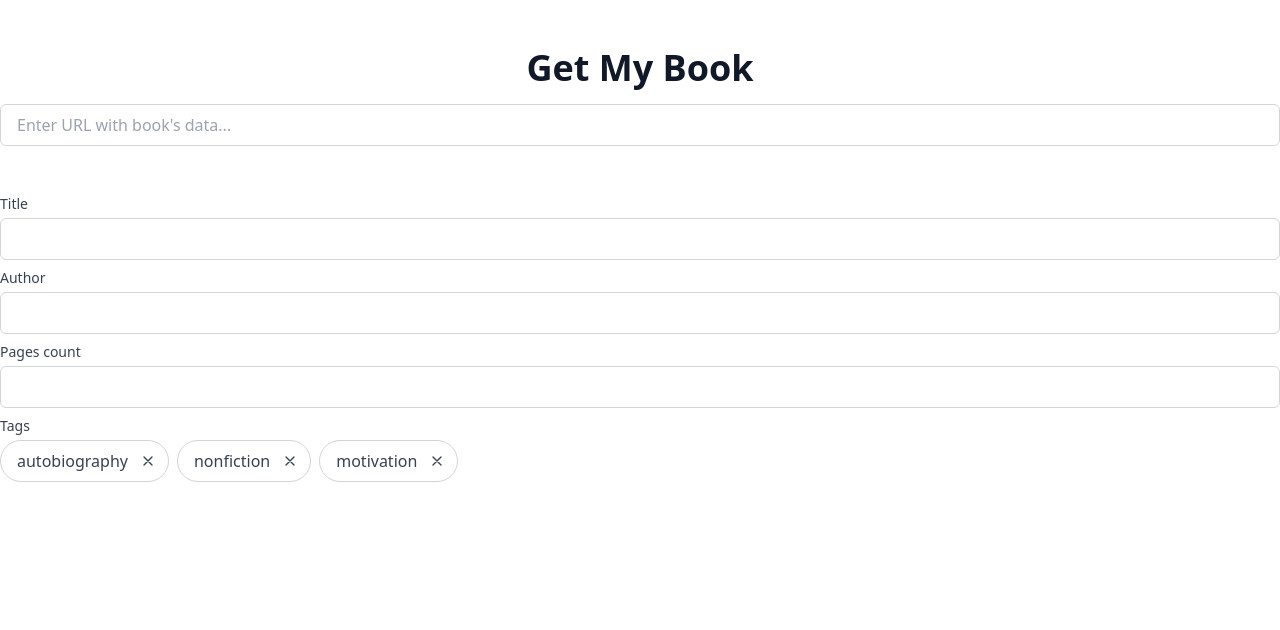
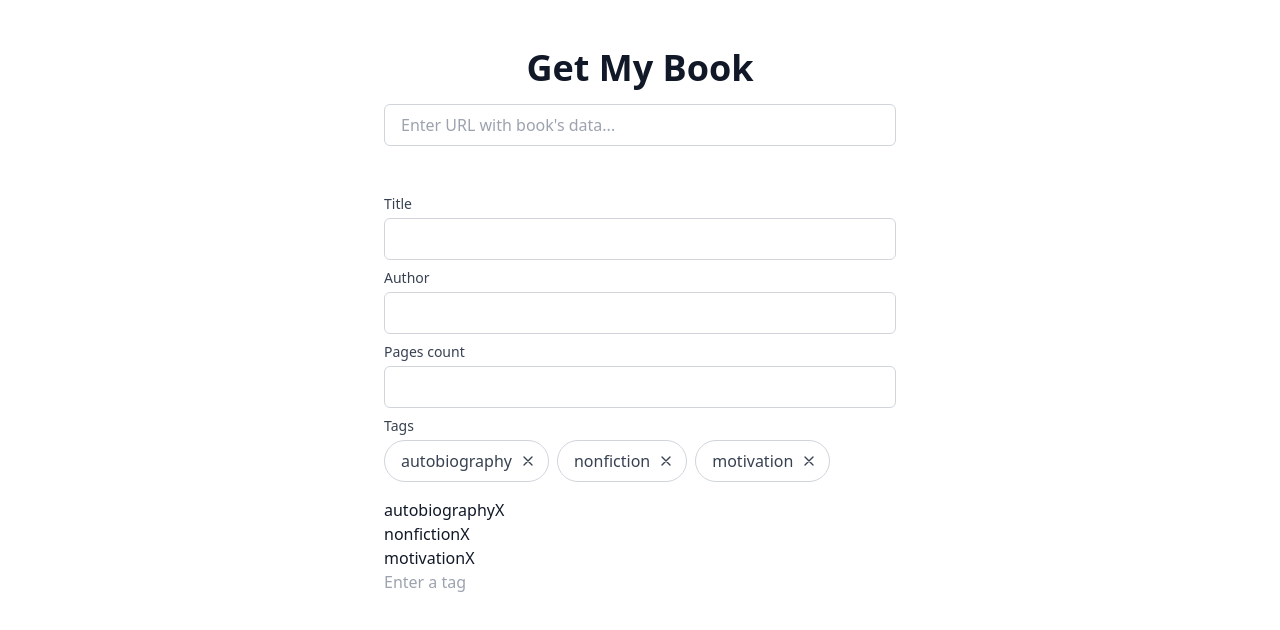
Before and after one commit to sitek94/fe-get-my-book, a React (Create React App) app: page / in a window 1280 px wide. Shown: the top 630 px of the page. Built offline with nearby package versions, Linux system fonts and the light colour scheme.

Commit message:
feat: add Tag Input Field logic

```diff
--- a/src/App.tsx
+++ b/src/App.tsx
@@ -36,7 +36,7 @@ function App() {
   };
 
   return (
-    <div className="container text-gray-900">
+    <div className="max-w-lg mx-auto text-gray-900">
       <header className="py-12">
         <h1 className="mb-4 text-4xl font-bold text-center">Get My Book</h1>
 
@@ -53,8 +53,9 @@ function App() {
         {error && <p>{error.message}</p>}
       </header>
 
-      <main>
+      <main className="space-y-4">
         <AddBookForm />
+        <TagInputExample />
       </main>
     </div>
   );
@@ -90,7 +91,7 @@ function Tag({ children }: TagProps) {
         'inline-flex items-center p-2 text-base rounded-full ',
       )}
     >
-      <span className="mx-2">{children}</span>
+      <span className="ml-2 mr-1">{children}</span>
       <button className="p-1 bg-transparent rounded-full hover hover:bg-gray-300">
         <XIcon className="w-4 h-4" />
       </button>
@@ -116,4 +117,59 @@ function AddBookForm() {
   );
 }
 
+function TagInputExample() {
+  const [input, setInput] = React.useState('');
+  const [tags, setTags] = React.useState(dummyTags);
+  const [isKeyReleased, setIsKeyReleased] = React.useState(true);
+
+  const onKeyDown = (event: React.KeyboardEvent) => {
+    const { key } = event;
+    const trimmedInput = input.trim();
+
+    // Add new tag when pressing comma
+    if (key === ',' && trimmedInput && !tags.includes(trimmedInput)) {
+      event.preventDefault();
+
+      setTags(tags.concat(trimmedInput));
+      setInput('');
+    }
+
+    // Remove tag when pressing backspace
+    if (key === 'Backspace' && !input && tags.length && isKeyReleased) {
+      event.preventDefault();
+
+      const tagsCopy = [...tags];
+      const poppedTag = tagsCopy.pop();
+
+      setTags(tagsCopy);
+      setInput(poppedTag || '');
+    }
+
+    setIsKeyReleased(false);
+  };
+
+  const deleteTag = (tag: string) => {
+    setTags(tags.filter(t => t !== tag));
+  };
+
+  return (
+    <div>
+      {tags.map(tag => (
+        <div key={tag}>
+          <span>{tag}</span>
+          <button onClick={() => deleteTag(tag)}>X</button>
+        </div>
+      ))}
+      <input
+        className="w-full"
+        value={input}
+        placeholder="Enter a tag"
+        onKeyDown={onKeyDown}
+        onKeyUp={() => setIsKeyReleased(true)}
+        onChange={e => setInput(e.target.value)}
+      />
+    </div>
+  );
+}
+
 export default App;
```
Also changed, not shown: 1 other file (tests, documents, lock files or other folders).
